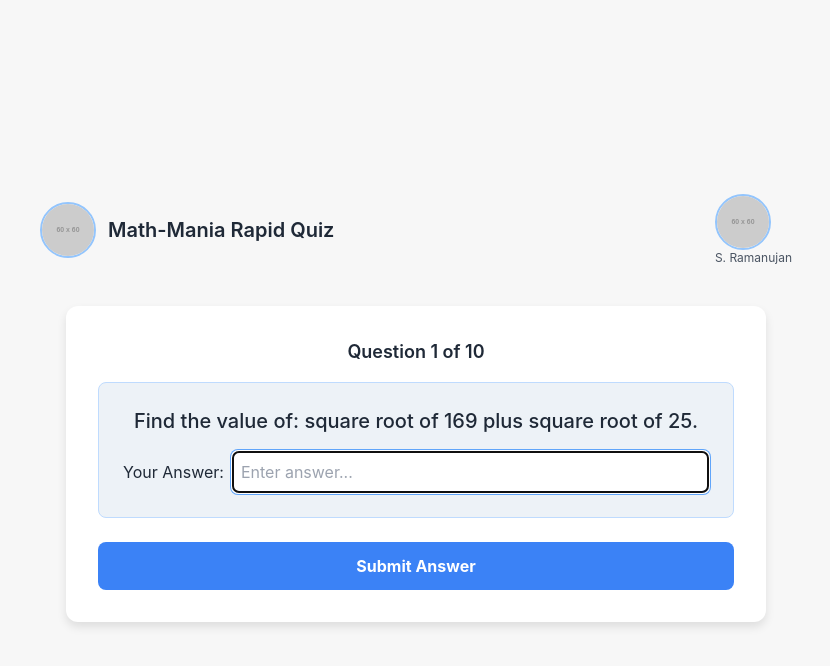
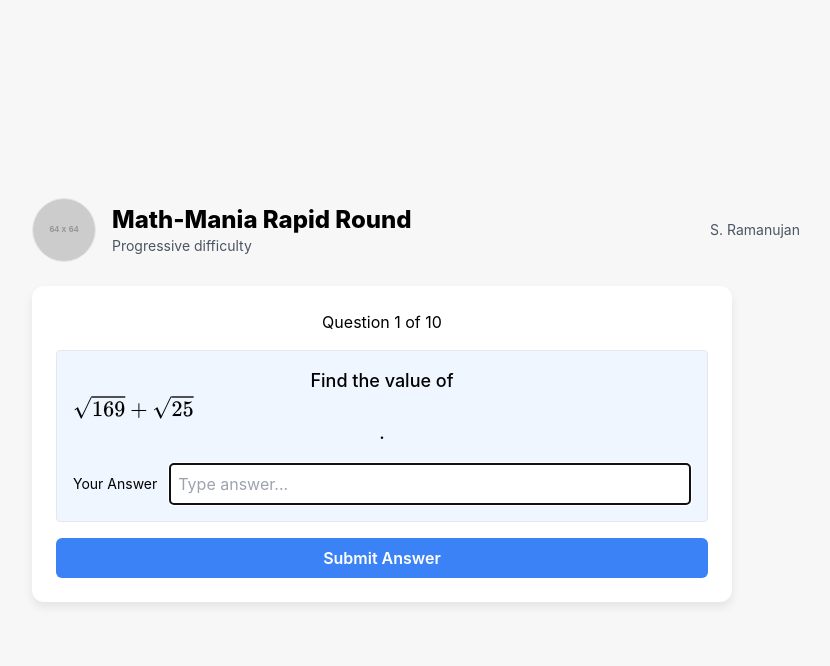
Before and after one commit to Rajtheintelligent/mathmania11, a plain HTML site: page index.html in a window 1280 px wide. Both pictures are taken after a click on the button "Start Quiz Now". Shown: the whole page, without its empty margins (224-1054 px from the left). Drawn offline with nearby package versions, Linux system fonts and the light colour scheme; placeholder pictures from the web are drawn by us.

Commit message:
Update index.html

```diff
--- a/index.html
+++ b/index.html
@@ -1,220 +1,200 @@
 <!DOCTYPE html>
 <html lang="en">
 <head>
-    <meta charset="UTF-8">
-    <meta name="viewport" content="width=device-width, initial-scale=1.0">
+  <meta charset="utf-8" />
+  <meta name="viewport" content="width=device-width,initial-scale=1" />
   <title>Math-Mania Rapid Round Quiz - Progressive</title>
 
   <!-- Tailwind CSS -->
   <script src="https://cdn.tailwindcss.com"></script>
 
+  <!-- MathJax configuration (must be BEFORE the MathJax script) -->
+  <script>
+    window.MathJax = {
+      tex: {
+        inlineMath: [['$', '$'], ['\\(', '\\)']],
+        packages: ['base']
+      },
+      svg: { fontCache: 'global' }
+    };
+  </script>
+
+  <!-- Load MathJax (single bundle for TeX -> SVG) -->
+  <script id="MathJax-script" async src="https://cdn.jsdelivr.net/npm/mathjax@3/es5/tex-svg.js"></script>
+
   <style>
-        body {
-            font-family: 'Inter', sans-serif;
-            background-color: #f7f7f7;
-        }
-        .card {
-            background-color: white;
-            border-radius: 12px;
-            box-shadow: 0 5px 10px rgba(0, 0, 0, 0.1);
-            max-width: 700px;
-        }
-        .btn-primary {
-            background-color: #3b82f6;
-            color: white;
-            transition: 0.1s;
-        }
-        .btn-primary:hover { background-color: #2563eb; }
-        .btn-primary:active { transform: translateY(1px); }
-        #question-card { background-color: #edf2f7; }
-        #answer-input {
-            background-color: #fff;
-            border: 1px solid #cbd5e0;
-            color: #1a202c;
-        }
-        #question-text { user-select: none; }
+    body { font-family: Inter, system-ui, -apple-system, "Segoe UI", Roboto, "Helvetica Neue", Arial; background:#f7f7f7; }
+    .card { background:#fff; border-radius:12px; box-shadow:0 5px 10px rgba(0,0,0,0.08); max-width:700px; }
+    .btn-primary { background:#3b82f6; color:#fff; transition:0.1s; }
+    .btn-primary:hover{ background:#2563eb; }
+    #question-text .MathJax { display:inline; }
+    #question-text { user-select:none; -webkit-user-select:none; }
   </style>
 </head>
+<body class="flex items-center justify-center min-h-screen p-6">
 
-<body class="flex flex-col items-center justify-center min-h-screen p-4">
+  <div class="w-full max-w-3xl space-y-6">
 
-    <!-- Header -->
-    <header class="w-full max-w-3xl mx-auto flex justify-between items-center py-4 px-2 mb-6">
-        <div class="flex items-center space-x-3">
-            <img src="https://placehold.co/60x60/e0e7ff/3b82f6?text=LOGO" class="h-14 w-14 rounded-full border-2 border-blue-300">
-            <h2 class="text-xl font-semibold text-gray-800 hidden sm:block">Math-Mania Rapid Quiz</h2>
+    <header class="flex items-center justify-between">
+      <div class="flex items-center gap-4">
+        <img src="https://placehold.co/64x64/e0e7ff/3b82f6?text=LOGO" alt="logo" class="h-16 w-16 rounded-full border" />
+        <div>
+          <h1 class="text-2xl font-extrabold">Math-Mania Rapid Round</h1>
+          <p class="text-sm text-gray-600">Progressive difficulty</p>
+        </div>
+      </div>
+      <div class="text-right text-sm text-gray-600">S. Ramanujan</div>
+    </header>
+
+    <main id="instructions-page" class="card p-6">
+      <h2 class="text-xl font-bold text-amber-600 mb-3">Welcome</h2>
+      <p class="text-sm text-gray-700">10 questions — answer correctly to move on.</p>
+      <button id="start-quiz-btn" class="btn-primary mt-4 px-4 py-2 rounded-md font-bold w-full">Start Quiz Now</button>
+    </main>
+
+    <section id="main-quiz-container" class="card p-6 hidden">
+      <div class="mb-4 text-center">
+        Question <span id="current-q-number">1</span> of <span id="total-q-count">10</span>
       </div>
 
-        <div class="text-center">
-            <img src="https://placehold.co/60x60/e0e7ff/3b82f6?text=SR" class="h-14 w-14 rounded-full border-2 border-blue-300">
-            <p class="text-xs text-gray-600">S. Ramanujan</p>
-        </div>
-    </header>
-
-    <!-- Instructions Page -->
-    <div id="instructions-page" class="card w-full p-8 text-gray-800">
-
-        <h1 class="text-3xl font-bold mb-4 text-center text-orange-600">Welcome to Math-Mania!</h1>
-        <p class="text-center text-gray-600 mb-6">Rapid Round - Progressive Difficulty</p>
-
-        <p class="font-semibold text-lg border-b pb-2">Instructions:</p>
-
-        <ul class="list-disc list-inside space-y-2 ml-4 mt-3">
-            <li>Each group will receive a set of questions.</li>
-            <li>Each slide contains one question.</li>
-            <li>You must answer a question correctly to move to the next slide.</li>
-            <li>On the last slide, you will receive a unique completion code and a Google Form link.</li>
-            <li>Paste the completion code into the Google Form, fill in the details, and submit.</li>
-            <li>The group that finishes first within the given time will be declared the winner of Round 2.</li>
-            <li><strong>Time limit: 15 minutes</strong></li>
-            <li>Your score out of 10 will be shown at the end.</li>
-        </ul>
-
-        <button id="start-quiz-btn" class="btn-primary w-full py-3 mt-8 rounded-lg font-bold">
-            Start Quiz Now
-        </button>
-    </div>
-
-    <!-- Main Quiz Container -->
-    <div id="main-quiz-container" class="card w-full p-8 text-gray-800 hidden">
-
-        <div id="question-area">
-            <div id="quiz-status" class="mb-4 text-center text-lg font-semibold">
-                Question <span id="current-q-number">1</span> of <span id="total-q-count"></span>
-            </div>
-
-            <div id="question-card" class="p-6 rounded-lg mb-6 border border-blue-200">
-                <p id="question-text" class="text-xl font-medium mb-4 text-center"></p>
-                <div class="flex items-center space-x-2">
-                    <label>Your Answer:</label>
-                    <input type="text" id="answer-input" class="flex-grow p-2 rounded-md border focus:ring-2 focus:ring-blue-400" placeholder="Enter answer...">
+      <div id="question-card" class="p-4 rounded border bg-blue-50 mb-4">
+        <div id="question-text" class="text-lg font-medium text-center min-h-[3rem]"></div>
+        <div class="mt-4 flex items-center gap-3">
+          <label class="text-sm">Your Answer</label>
+          <input id="answer-input" type="text" class="flex-1 p-2 rounded border" placeholder="Type answer..." />
         </div>
       </div>
 
-            <button id="submit-btn" class="btn-primary w-full py-3 rounded-lg font-bold">Submit Answer</button>
-            <div id="feedback" class="mt-4 p-3 text-center hidden font-medium rounded-md"></div>
+      <button id="submit-btn" class="btn-primary w-full py-2 rounded-md font-semibold">Submit Answer</button>
+      <div id="feedback" class="mt-4 hidden p-3 rounded-md text-center"></div>
+    </section>
+
+    <section id="results-area" class="card p-6 hidden text-center">
+      <h3 class="text-2xl font-bold text-green-600">Quiz Complete!</h3>
+      <p id="final-score" class="mt-2"></p>
+      <div class="mt-4 bg-yellow-50 border-l-4 border-yellow-400 p-3 rounded">
+        <p class="font-semibold">Your Completion Code</p>
+        <code id="unique-code" class="block mt-2 font-mono text-lg bg-white p-2 rounded"></code>
       </div>
+      <div class="mt-4 flex justify-center gap-3">
+        <a id="form-link" class="btn-primary px-4 py-2 rounded-md text-white" href="#" target="_blank">Submit</a>
+        <button id="restart-btn" class="px-4 py-2 rounded-md border">Restart</button>
+      </div>
+    </section>
 
-        <!-- Results Area -->
-        <div id="results-area" class="hidden text-center">
-
-            <h2 class="text-2xl font-bold mb-4 text-green-600">Quiz Complete!</h2>
-            <p id="final-score" class="text-xl mb-6"></p>
-
-            <div class="bg-yellow-100 border-l-4 border-yellow-500 p-4 mb-6 rounded-lg">
-                <p class="font-bold">Your Unique Completion Code:</p>
-                <code id="unique-code" class="text-2xl font-mono block mt-2 p-2 bg-white rounded border select-all"></code>
-
-                <p class="mt-4 font-semibold text-gray-700">Submit your code here:</p>
-
-                <a href="https://forms.gle/4sGanYuUZX91y3MT6"
-                   target="_blank"
-                   class="text-blue-600 underline text-lg font-medium">
-                    https://forms.gle/4sGanYuUZX91y3MT6
-                </a>
-            </div>
-
-            <button id="restart-btn" class="py-2 px-6 bg-gray-500 text-white rounded-lg font-bold">
-                Restart Quiz
-            </button>
-        </div>
   </div>
 
   <script>
-        /* NO LATEX VERSION OF QUESTIONS */
+    // QUESTIONS (you can keep LaTeX here)
     const PROGRESSIVE_QUIZ_SET = [
-            { question: "Find the value of: square root of 169 plus square root of 25.", answer: "18" },
-            { question: "A shirt costs 500 rupees. A discount of 20 percent is offered. What is the final price?", answer: "400" },
-            { question: "If y equals 3, find the value of: 5 multiplied by y squared, minus 10.", answer: "35" },
-            { question: "Solve the equation: 4x minus 5 equals x plus 7. What is the value of x?", answer: "4" },
-            { question: "A rectangle is three times as long as it is wide. The width is 4 centimeters. Find the area.", answer: "48" },
-            { question: "A car travels at 60 kilometers per hour for 15 minutes. What distance does it cover?", answer: "15" },
-            { question: "A and B share 240 rupees in the ratio 5 to 3. How much more does A receive?", answer: "60" },
-            { question: "The side of a square is 10 centimeters. It is increased by 2 centimeters. What is the percentage increase in perimeter?", answer: "20%" },
-            { question: "A person walks 9 kilometers north and then 12 kilometers east. How far are they from the starting point?", answer: "15" },
-            { question: "A park is 20 meters by 10 meters. A 1 meter wide path surrounds it outside. What is the area of the path?", answer: "64" }
+      { question: "Find the value of $\\sqrt{169} + \\sqrt{25}$.", answer: "18" },
+      { question: "A shirt costs ₹500. If a discount of 20% is offered, what is the final price?", answer: "400" },
+      { question: "If $y=3$, find the value of $5y^{2}-10$.", answer: "35" },
+      { question: "Solve for $x$: $4x-5=x+7$.", answer: "4" },
+      { question: "A rectangle is 3 times as long as its width. Width = 4 cm. Find area (cm²).", answer: "48" },
+      { question: "A car travels at 60 km/hr for 15 min. Distance in km?", answer: "15" },
+      { question: "A and B share ₹240 in ratio 5:3. How much more does A get?", answer: "60" },
+      { question: "Side of a square = 10 cm. Increased by 2 cm. % increase in perimeter?", answer: "20%" },
+      { question: "Walk 9 km North and 12 km East. Distance from start?", answer: "15" },
+      { question: "A park is 20×10 m. A path 1 m wide runs outside. Area of path?", answer: "64" }
     ];
 
-        let currentQuestionIndex = 0;
+    // DOM refs
+    const startBtn = document.getElementById('start-quiz-btn');
+    const mainQuiz = document.getElementById('main-quiz-container');
+    const instr = document.getElementById('instructions-page');
+    const qText = document.getElementById('question-text');
+    const ansInput = document.getElementById('answer-input');
+    const submitBtn = document.getElementById('submit-btn');
+    const feedback = document.getElementById('feedback');
+    const currentQNumber = document.getElementById('current-q-number');
+    const totalQCount = document.getElementById('total-q-count');
+    const resultsArea = document.getElementById('results-area');
+    const finalScoreEl = document.getElementById('final-score');
+    const uniqueCodeEl = document.getElementById('unique-code');
+    const formLink = document.getElementById('form-link');
+    const restartBtn = document.getElementById('restart-btn');
+
+    let currentIndex = 0;
     let score = 0;
+    let startTime = 0;
 
-        const instructionsPage = document.getElementById("instructions-page");
-        const mainQuizContainer = document.getElementById("main-quiz-container");
-        const totalQCountEl = document.getElementById("total-q-count");
-        const currentQNumberEl = document.getElementById("current-q-number");
-        const questionTextEl = document.getElementById("question-text");
-        const answerInputEl = document.getElementById("answer-input");
-        const submitBtn = document.getElementById("submit-btn");
-        const feedbackEl = document.getElementById("feedback");
-        const quizArea = document.getElementById("question-area");
-        const resultsArea = document.getElementById("results-area");
-        const finalScoreEl = document.getElementById("final-score");
-        const uniqueCodeEl = document.getElementById("unique-code");
+    totalQCount.textContent = PROGRESSIVE_QUIZ_SET.length;
+    formLink.href = "https://docs.google.com/forms/d/e/1FAIpQLSfN8L4X9J-D0vQ6Z7Gk0t_R4yI3oV8hJ9A2T5ePzO0Y2f9c/viewform?usp=sf_link";
 
-        function normalize(a) {
-            return a.toString().toLowerCase().replace(/[^0-9.%]/g, "").trim();
+    function normalize(a){
+      return String(a||'').toLowerCase().replace(/[^0-9.%\-]/g,'').trim();
     }
 
-        function loadQuestion() {
-            const q = PROGRESSIVE_QUIZ_SET[currentQuestionIndex];
-            questionTextEl.textContent = q.question;
-            answerInputEl.value = "";
-            answerInputEl.focus();
-            feedbackEl.classList.add("hidden");
-            currentQNumberEl.textContent = currentQuestionIndex + 1;
+    // Safe typeset helper — only call if MathJax is ready
+    function safeTypeset(element){
+      if (window.MathJax && typeof MathJax.typesetPromise === 'function') {
+        return MathJax.typesetPromise([element]).catch(()=>{ /* ignore typeset errors */ });
+      } else {
+        // MathJax not ready — do nothing (content will be plain text)
+        return Promise.resolve();
+      }
     }
 
-        function checkAnswer() {
-            const user = normalize(answerInputEl.value);
-            const correct = normalize(PROGRESSIVE_QUIZ_SET[currentQuestionIndex].answer);
+    async function loadQuestion(){
+      const q = PROGRESSIVE_QUIZ_SET[currentIndex];
+      qText.innerHTML = q.question;
+      ansInput.value = '';
+      feedback.classList.add('hidden');
+      currentQNumber.textContent = currentIndex + 1;
+      // Wait for MathJax to typeset if available
+      await safeTypeset(qText);
+      ansInput.focus();
+    }
 
-            feedbackEl.classList.remove("hidden");
+    function showFeedback(msg, type){
+      feedback.textContent = msg;
+      feedback.classList.remove('hidden');
+      feedback.className = 'mt-4 p-3 text-center rounded-md';
+      if (type === 'ok') feedback.classList.add('bg-green-200','text-green-800');
+      else if (type === 'bad') feedback.classList.add('bg-red-200','text-red-800');
+      else feedback.classList.add('bg-yellow-100','text-yellow-800');
+    }
+
+    async function checkAnswer(){
+      const user = normalize(ansInput.value);
+      const correct = normalize(PROGRESSIVE_QUIZ_SET[currentIndex].answer);
+      if (!user) { showFeedback('Please enter an answer', 'warn'); return; }
 
       if (user === correct) {
         score++;
-                feedbackEl.textContent = "Correct!";
-                feedbackEl.className = "mt-4 p-3 text-center bg-green-200 text-green-800 rounded-md";
+        showFeedback('Correct! Moving on...', 'ok');
         submitBtn.disabled = true;
-
-                setTimeout(() => {
+        setTimeout(async ()=> {
           submitBtn.disabled = false;
-                    currentQuestionIndex++;
-
-                    if (currentQuestionIndex >= PROGRESSIVE_QUIZ_SET.length) showResults();
-                    else loadQuestion();
-
-                }, 1000);
-
+          currentIndex++;
+          if (currentIndex >= PROGRESSIVE_QUIZ_SET.length) showResults();
+          else await loadQuestion();
+        }, 900);
       } else {
-                feedbackEl.textContent = "Incorrect. Try again.";
-                feedbackEl.className = "mt-4 p-3 text-center bg-red-200 text-red-800 rounded-md";
+        showFeedback('Incorrect. Try again.', 'bad');
       }
     }
 
-        function showResults() {
-            quizArea.classList.add("hidden");
-            resultsArea.classList.remove("hidden");
-            finalScoreEl.textContent = `You scored ${score} out of 10.`;
-            uniqueCodeEl.textContent =
-                "MTH" + score + "-" + Date.now().toString(36).toUpperCase().slice(-5);
+    function showResults(){
+      mainQuiz.classList.add('hidden');
+      resultsArea.classList.remove('hidden');
+      finalScoreEl.textContent = `You scored ${score} out of ${PROGRESSIVE_QUIZ_SET.length}.`;
+      uniqueCodeEl.textContent = 'MTH' + String(score).padStart(2,'0') + '-' + Date.now().toString(36).toUpperCase().slice(-5);
     }
 
-        function startQuiz() {
-            instructionsPage.classList.add("hidden");
-            mainQuizContainer.classList.remove("hidden");
-            totalQCountEl.textContent = PROGRESSIVE_QUIZ_SET.length;
+    function startQuiz(){
+      instr.classList.add('hidden');
+      mainQuiz.classList.remove('hidden');
+      startTime = Date.now();
+      currentIndex = 0; score = 0;
       loadQuestion();
     }
 
-        document.getElementById("start-quiz-btn").onclick = startQuiz;
-        submitBtn.onclick = checkAnswer;
-
-        answerInputEl.addEventListener("keyup", (e) => {
-            if (e.key === "Enter") checkAnswer();
-        });
-
-        document.getElementById("restart-btn").onclick = () => location.reload();
+    startBtn.addEventListener('click', startQuiz);
+    submitBtn.addEventListener('click', checkAnswer);
+    ansInput.addEventListener('keydown', (e)=> { if (e.key === 'Enter') checkAnswer(); });
+    restartBtn.addEventListener('click', ()=> location.reload());
   </script>
-
 </body>
 </html>
```
Lines whose indentation alone changed are shown as unchanged.
